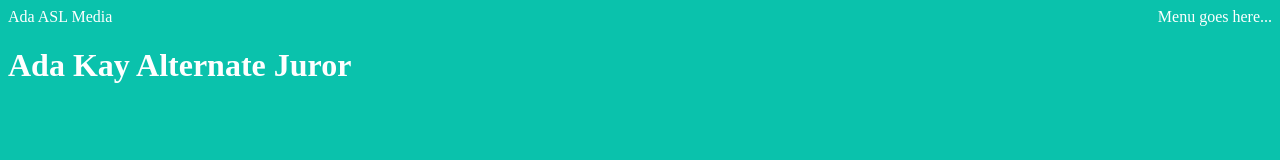
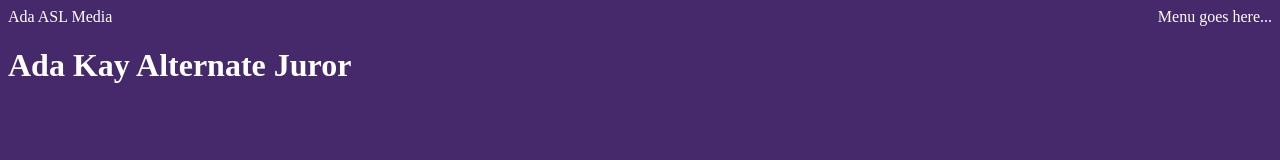
Before and after one commit to AdaASLMedia/AdaASLMedia.github.io, a plain HTML site: page index.html in a window 1280 px wide. Drawn offline with Linux system fonts and the light colour scheme.

Commit message:
Changed background color to dark purple

```diff
--- a/styles.css
+++ b/styles.css
@@ -5,7 +5,7 @@
     --dark-blue: #0C5794;
     --light-blue: #79C1D8;
     --med-cyan: #0AC2AC;
-    --body-bg: var(--med-cyan);
+    --body-bg: var(--dark-purple);
 }
 
 body{
```
